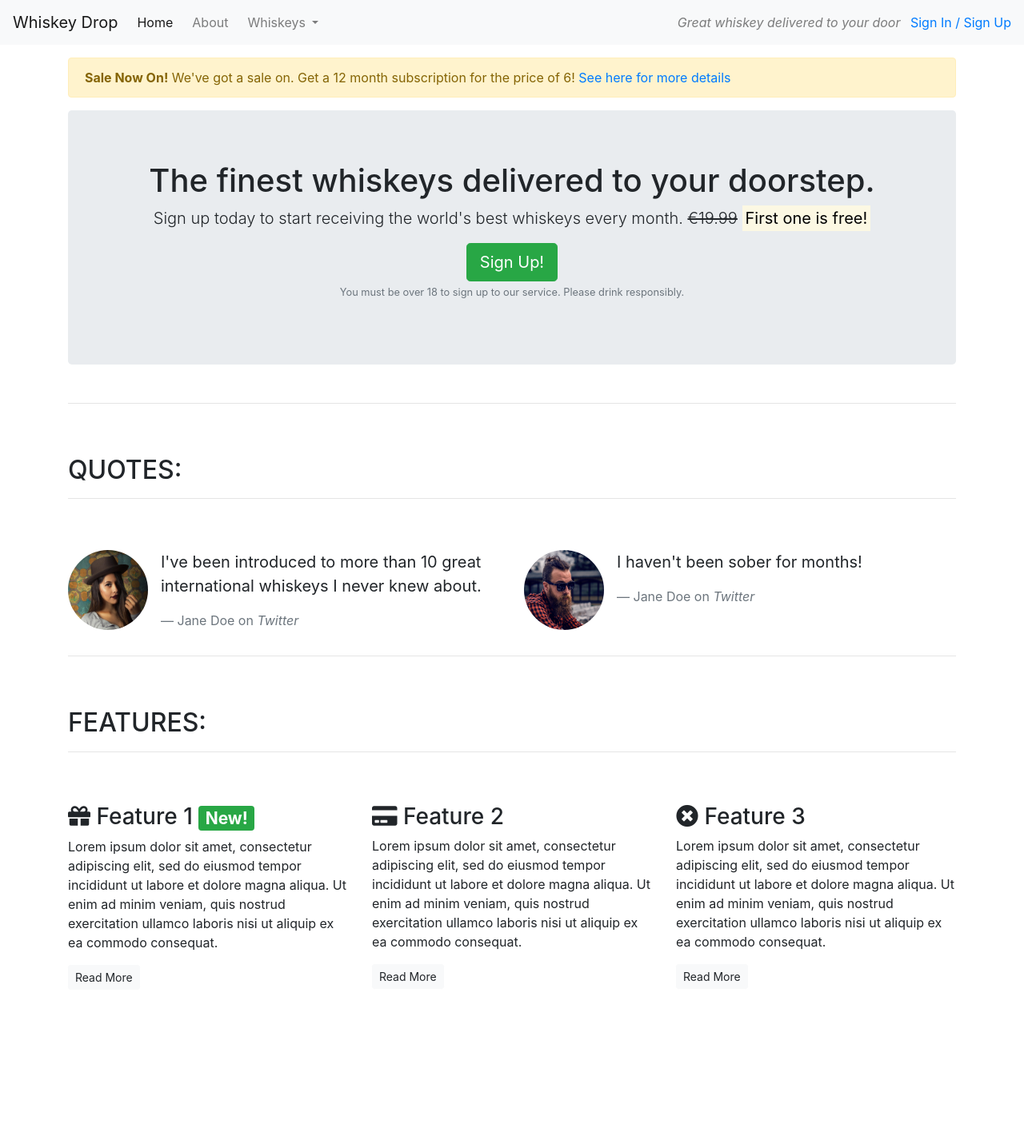
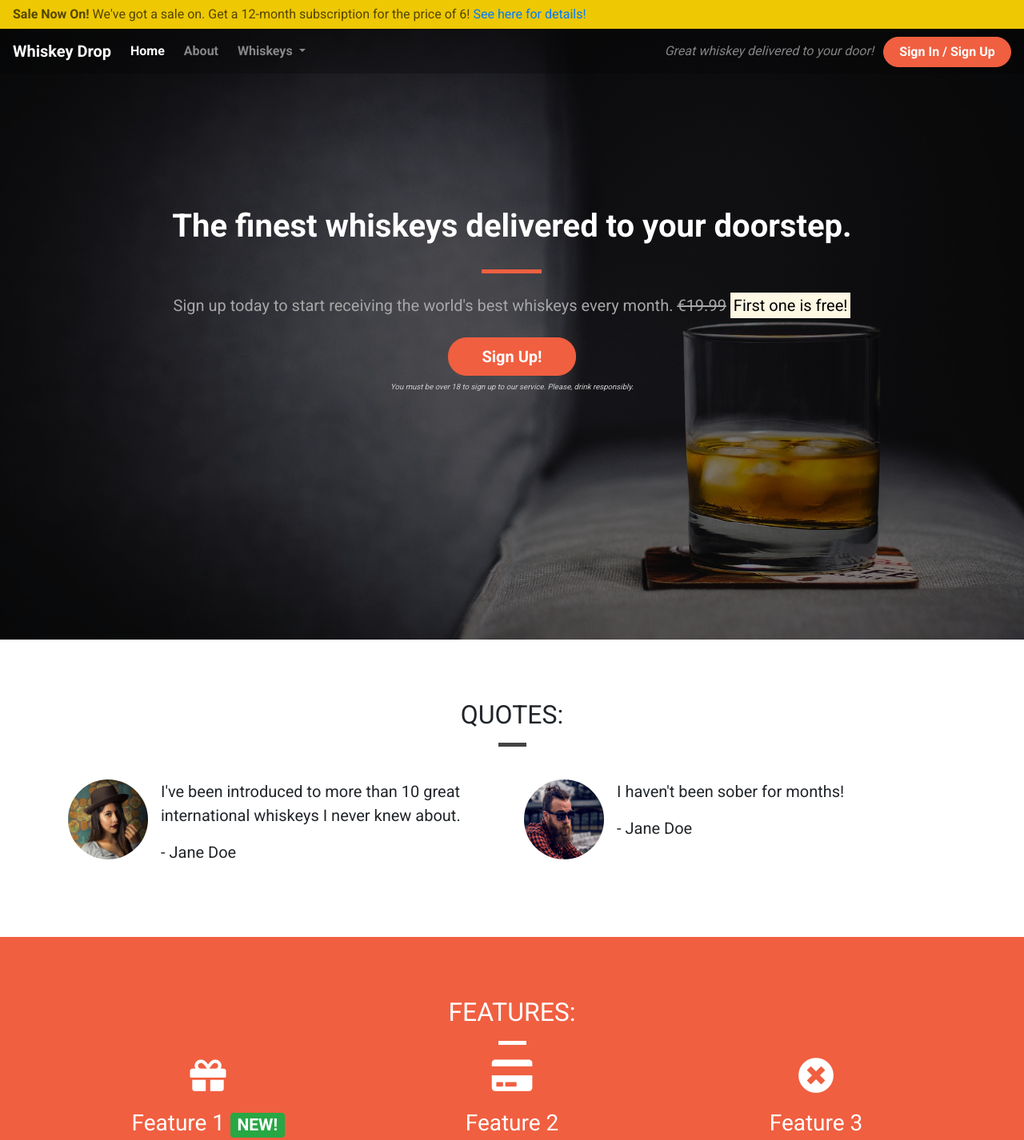
Before and after one commit to Davewalsh3/Whiskey-drop, a plain HTML site: page index.html in a window 1280 px wide. Shown: the top 1426 px of the page at 80% size. Before the commit the page ends 1254 px from the top, so only its background shows below. Drawn offline with nearby package versions, Linux system fonts and the light colour scheme.

Commit message:
initial commit

```diff
--- a/css/style.css
+++ b/css/style.css
@@ -1,2 +1,201 @@
-body{
+body {
+    font-family: 'Roboto', sans-serif;
 }
+
+/* Containers */
+
+.container-wrapper {}
+
+.container-wrapper--red {
+    background-color: #f05f40;
+    color: white;
+}
+
+.alert-container {}
+
+.callout-container {
+    height: 100vh;
+
+  background: url("../images/whiskey-background.jpg") no-repeat bottom right fixed;
+  -webkit-background-size: cover;
+  -moz-background-size: cover;
+  -o-background-size: cover;
+  background-size: cover;
+
+    display: flex;
+    align-items: center;
+    justify-content: center;
+
+    position: relative;
+}
+
+.opaque-overlay {
+    position: absolute;
+    top: 0;
+    left: 0;
+    height: 100%;
+    width: 100%;
+    background-color: rgba(0, 0, 0, 0.5);
+}
+
+.content-container {
+    padding-top: 75px;
+    padding-bottom: 75px;
+}
+
+/* Navbar */
+
+.navalert-container {
+    position: absolute;
+    top: 0;
+    left: 0;
+    z-index: 1;
+    padding-left: 0;
+    padding-right: 0;
+}
+
+.navbar {
+    margin-bottom: 0;
+    width: 100%;
+    background-color: rgba(0, 0, 0, .25);
+    border: 0;
+}
+
+.navbar .navbar-toggler {
+    border: 0;
+}
+
+.navbar .navbar-brand {
+    font-weight: bold;
+}
+
+.navbar .navbar-nav a {
+    font-weight: bold;
+}
+
+
+/* Jumbotron */
+
+.jumbotron {
+    background-color: transparent;
+}
+
+.jumbotron h1 {
+    color: white;
+    font-weight: bold;
+    margin-bottom: 30px;
+    color: white;
+}
+
+.jumbotron .lead {
+    color: #a7a7a7;
+    margin: 25px 0;
+}
+
+.jumbotron small {
+    font-size: 60%;
+    font-style: italic;
+    color: #d0d0d0;
+}
+
+/* Block dividers */
+
+.block-divider {
+    width: 75px;
+    height: 5px;
+    border: 0;
+    background-color: #444;
+}
+
+.block-divider--orange {
+    background-color: #f05f40;
+}
+
+.block-divider--white {
+    background-color: white;
+}
+
+.block-divider--short {
+    width: 35px;
+}
+
+/* Buttons */
+
+.btn--cta {
+    font-weight: bold;
+    border-radius: 23px;
+    width: 160px;
+}
+
+.btn--red {
+    color: white;
+    background-color: #f05f40;
+    border-color: #f05f40;
+}
+
+.btn--red:hover,
+.btn--red:active,
+.btn--red:focus,
+.btn--red:active:focus {
+    background-color: #df4929;
+    border-color: #df4929;
+    color: white;
+}
+
+/* Alert */
+
+.alert-container .col-12 {
+    padding-left: 0;
+    padding-right: 0;
+}
+
+.site-wide-alert {
+    color: #544600;
+    background-color: #eec802;
+    border-color: #eec802;
+    padding: 5px 15px;
+    margin-bottom: 0;
+    border: 1px solid transparent;
+    border-radius: 0;
+}
+
+/* Page Headers */
+
+.page-header {
+    margin-bottom: 0;
+    border-bottom: 0;
+    text-align: center;
+}
+
+.page-header h2 {
+    margin-top: 0;
+}
+
+/* Quotes */
+
+.quotes .page-header {
+    margin-bottom: 25px;
+}
+
+/* Features */
+
+.feature {
+    text-align: center;
+    margin-bottom: 40px;
+}
+
+.feature i {
+    margin-bottom: 20px;
+    font-size: 45px;
+    line-height: 45px;
+}
+
+.feature .btn {
+    background-color: white;
+    border-color: white;
+    border-radius: 15px;
+    min-width: 100px;
+    font-weight: bold;
+    margin-top: 10px;
+    color: #f05f40;
+}
--- a/index.html
+++ b/index.html
@@ -3,20 +3,28 @@
 
 <head>
     <meta charset="utf-8">
+    <title>Whiskey Drop | Taste a new whiskey every month</title>
     <meta name="viewport" content="width=device-width, initial-scale=1.0">
-    <title>Whiskey Drop | Taste a new whiskey every month</title>
     <link rel="stylesheet" href="https://maxcdn.bootstrapcdn.com/bootstrap/4.1.3/css/bootstrap.min.css">
-    <link rel="stylesheet" href="https://use.fontawesome.com/releases/v5.6.1/css/all.css" integrity="sha384
-        -gfdkjb5BdAXd+lj+gudLWI+BXq4IuLW5IT+brZEZsLFm++aCMlF1V92rMkPaX4PP" crossorigin="anonymous">
-    <link href="https://fonts.googleapis.com/css?family=Roboto:400,700&display=swap" rel="stylesheet">
-    <link rel="stylesheet" href="css/style.css" type="text/css" />
+    <link rel="stylesheet" href="https://use.fontawesome.com/releases/v5.6.1/css/all.css" integrity="sha384-gfdkjb5BdAXd+lj+gudLWI+BXq4IuLW5IT+brZEZsLFm++aCMlF1V92rMkPaX4PP" crossorigin="anonymous">
+    <link href="https://fonts.googleapis.com/css?family=Roboto:400,700" rel="stylesheet">
+    <link rel="stylesheet"  href="css/style.css" type="text/css">
+
 </head>
 
 <body>
-    <!--Nav-->
-    <nav class="navbar navbar-light navbar-expand-sm bg-light">
-        <a href="/" class="navbar-brand">
-                    Whiskey Drop</a>
+    <div class="container-fluid navalert-container">
+        <div class="container-fluid alert-container">
+            <div class="row d-none d-sm-block">
+                <div class="col-12">
+                    <div class="site-wide-alert alert alert-warning">
+                        <strong>Sale Now On!</strong> We've got a sale on. Get a 12-month subscription for the price of 6! <a href="">See here for details!</a>
+                    </div>
+                </div>
+            </div>
+        </div>
+        <nav class="navbar navbar-dark navbar-expand-sm">
+            <a href="/" class="navbar-brand">Whiskey Drop</a>
 
             <button class="navbar-toggler ml-auto" type="button" data-toggle="collapse" data-target="#navbarNavDropdown" aria-controls="navbarNavDropdown" aria-expanded="false" aria-label="Toggle navigation">
         <span class="navbar-toggler-icon"></span></button>
@@ -24,7 +32,7 @@
             <div class="collapse navbar-collapse" id="navbarNavDropdown">
                 <ul class="navbar-nav mr-auto">
                     <li class="active nav-item mr-2"><a class="nav-link" href="/">Home</a></li>
-                <li class="nav-item mr-2"><a class="nav-link" href="">About</a></li>
+                    <li class="nav-item mr-2"><a class="nav-link" href="/about">About</a></li>
                     <li class="nav-item dropdown">
                         <a class="nav-link dropdown-toggle" href="#" id="navbarDropdownMenuLink" role="button" data-toggle="dropdown" aria-haspopup="true" aria-expanded="false">
           Whiskeys
@@ -37,47 +45,43 @@
                         </div>
                     </li>
 
-                <li class="nav-item mr-2 d-block d-sm-none"><a class="nav-link" href="">Sign In / Sign Up</a></li>
+                    <li class="nav-item mr-2 d-block d-sm-none"><a class="nav-link" href="/login">Sign In / Sign Up</a></li>
                 </ul>
             </div>
             <div class="d-none d-md-block">
-            <p class="navbar-text my-auto mr-2"><i>Great whiskey delivered to your door</i></p>
-            <a href="/login">Sign In / Sign Up</a>
+                <p class="navbar-text my-auto mr-2"><i>Great whiskey delivered to your door!</i></p>
+                <a href="/login" class="btn btn--cta btn--red">Sign In / Sign Up</a>
             </div>
-        <!--</div>-->
         </nav>
-    <article class="container mt-3">
-        <div class="row d-none d-sm-block">
-            <div class="col-12">
-                <div class="alert alert-warning">
-                    <strong>Sale Now On!</strong> We've got a sale on. Get a 12 month subscription for the price of 6! <a href="">See here for more details</a>
     </div>
-            </div>
-        </div>
+    <div class="container-fluid callout-container">
         <!-- Callout -->
+        <div class="opaque-overlay">&nbsp;</div>
         <div class="row">
             <div class="col-12">
                 <section class="callout jumbotron text-center">
-
-                    <h1>The finest whiskeys delivered to your doorstep.</h1>
+                    <h1 class="jumbotron-header">The finest whiskeys delivered to your doorstep.</h1>
+                    <hr class="block-divider block-divider--orange">
                     <p class="lead">Sign up today to start receiving the world's best whiskeys every month.
                         <s class="d-none d-sm-inline">€19.99</s>
-
                         <span class="d-inline d-sm-none"><br></span>
                         <strong><mark>First one is free!</mark></strong></p>
-                    <button class="btn btn-lg btn-success" data-toggle="modal" data-target="#signUpModal">Sign Up!</button>
-                    <p class="text-muted"><small>You must be over 18 to sign up to our service. Please drink responsibly.</small></p>
+                    <button class="btn btn-lg btn--cta btn--red" data-toggle="modal" data-target="#signUpModal">Sign Up!</button>
+                    <p class="text-muted"><small>You must be over 18 to sign up to our service. Please, drink responsibly.</small></p>
                 </section>
             </div>
         </div>
         <!-- /.callout -->
-        <hr>
+    </div>
+
     <!-- Quotes -->
+    <div class="container-wrapper">
+        <div class="container quotes-container content-container">
             <section class="quotes">
                 <div class="row">
-                <div class="col-12 my-5">
+                    <div class="col-12 page-header">
                         <h2 class="text-uppercase">Quotes:</h2>
-                    <hr />
+                        <hr class="block-divider block-divider--short">
                     </div>
                 </div>
                 <div class="row">
@@ -89,7 +93,7 @@
                             <div class="media-body">
                                 <blockquote class="blockquote">
                                     <p>I've been introduced to more than 10 great international whiskeys I never knew about.</p>
-                                <footer class="blockquote-footer">Jane Doe on <cite title="Twitter">Twitter</cite></footer>
+                                    <p>- Jane Doe</p>
                                 </blockquote>
                             </div>
                         </div>
@@ -102,7 +106,7 @@
                             <div class="media-body">
                                 <blockquote class="blockquote">
                                     <p>I haven't been sober for months!</p>
-                                <footer class="blockquote-footer">Jane Doe on <cite title="Twitter">Twitter</cite></footer>
+                                    <p>- Jane Doe</p>
                                 </blockquote>
                             </div>
                         </div>
@@ -110,33 +114,37 @@
                 </div>
             </section>
             <!-- /.quotes -->
-        <hr>
+        </div>
+    </div>
+
     <!-- Features -->
+    <div class="container-wrapper container-wrapper--red">
+        <div class="container features-container content-container">
             <section class="features">
                 <div class="row">
-                <div class="col-12 my-5">
+                    <div class="col-12 page-header">
                         <h2 class="text-uppercase">Features:</h2>
-                    <hr />
+                        <hr class="block-divider block-divider--short block-divider--white">
                     </div>
                 </div>
                 <div class="row">
                     <div class="col-12 col-md-6 col-lg-4">
                         <div class="feature">
-                        <h3><i class="fas fa-gift d-none d-sm-inline"></i> Feature 1 <span class="badge badge-success">New!</span></h3>
+                            <h3><i class="fas fa-gift d-none d-sm-block"></i> Feature 1 <span class="badge badge-success">NEW!</span></h3>
                             <p>Lorem ipsum dolor sit amet, consectetur adipiscing elit, sed do eiusmod tempor incididunt ut labore et dolore magna aliqua. Ut enim ad minim veniam, quis nostrud exercitation ullamco laboris nisi ut aliquip ex ea commodo consequat.</p>
                             <p><a class="btn btn-sm btn-light" href="">Read More</a></p>
                         </div>
                     </div>
                     <div class="col-12 col-md-6 col-lg-4">
                         <div class="feature">
-                        <h3><i class="fas fa-credit-card d-none d-sm-inline"></i> Feature 2</h3>
+                            <h3><i class="fas fa-credit-card d-none d-sm-block"></i> Feature 2</h3>
                             <p>Lorem ipsum dolor sit amet, consectetur adipiscing elit, sed do eiusmod tempor incididunt ut labore et dolore magna aliqua. Ut enim ad minim veniam, quis nostrud exercitation ullamco laboris nisi ut aliquip ex ea commodo consequat.</p>
                             <p><a class="btn btn-sm btn-light" href="">Read More</a></p>
                         </div>
                     </div>
                     <div class="col-12 d-md-none d-lg-block col-lg-4">
                         <div class="feature">
-                        <h3><i class="fas fa-times-circle d-none d-sm-inline"></i> Feature 3</h3>
+                            <h3><i class="fas fa-times-circle d-none d-sm-block"></i> Feature 3</h3>
                             <p>Lorem ipsum dolor sit amet, consectetur adipiscing elit, sed do eiusmod tempor incididunt ut labore et dolore magna aliqua. Ut enim ad minim veniam, quis nostrud exercitation ullamco laboris nisi ut aliquip ex ea commodo consequat.</p>
                             <p><a class="btn btn-sm btn-light" href="">Read More</a></p>
                         </div>
@@ -144,13 +152,14 @@
                 </div>
             </section>
             <!-- /.features -->
-    </article>
+        </div>
+    </div>
 
     <div class="modal" tabindex="-1" role="dialog" id="signUpModal">
         <div class="modal-dialog" role="document">
             <div class="modal-content">
                 <div class="modal-header">
-                    <h5 class="modal-title">Sign Up To Whiskey Drop</h5>
+                    <h5 class="modal-title">Sign Up To Whiskey Drop!</h5>
                     <button type="button" class="close" data-dismiss="modal" aria-label="Close">
           <span aria-hidden="true">&times;</span>
         </button>
@@ -167,15 +176,12 @@
                             <input type="password" class="form-control" id="password" placeholder="Password">
                         </div>
                         <div class="form-group">
-                            <label for="repeat password">Repeat Password</label>
+                            <label for="repeatPassword">Repeat Password</label>
                             <input type="password" class="form-control" id="repeatPassword" placeholder="Repeat Password">
                         </div>
-
                         <button type="submit" class="btn btn-success">Submit</button>
                     </form>
                 </div>
-
-
             </div>
         </div>
     </div>
```
Also changed, not shown: images/whiskey-background.jpg (added). Lines whose indentation alone changed are shown as unchanged.
